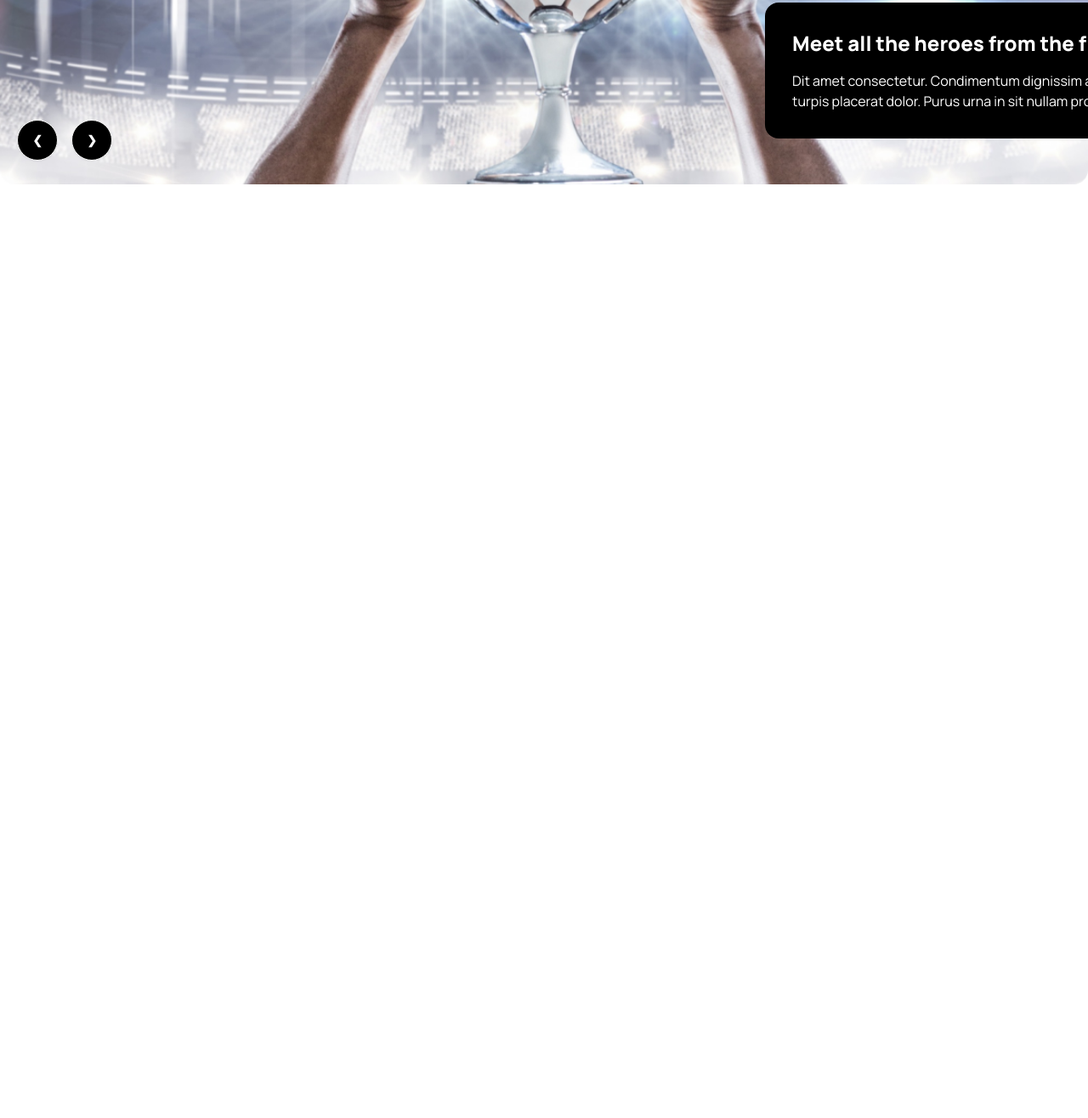
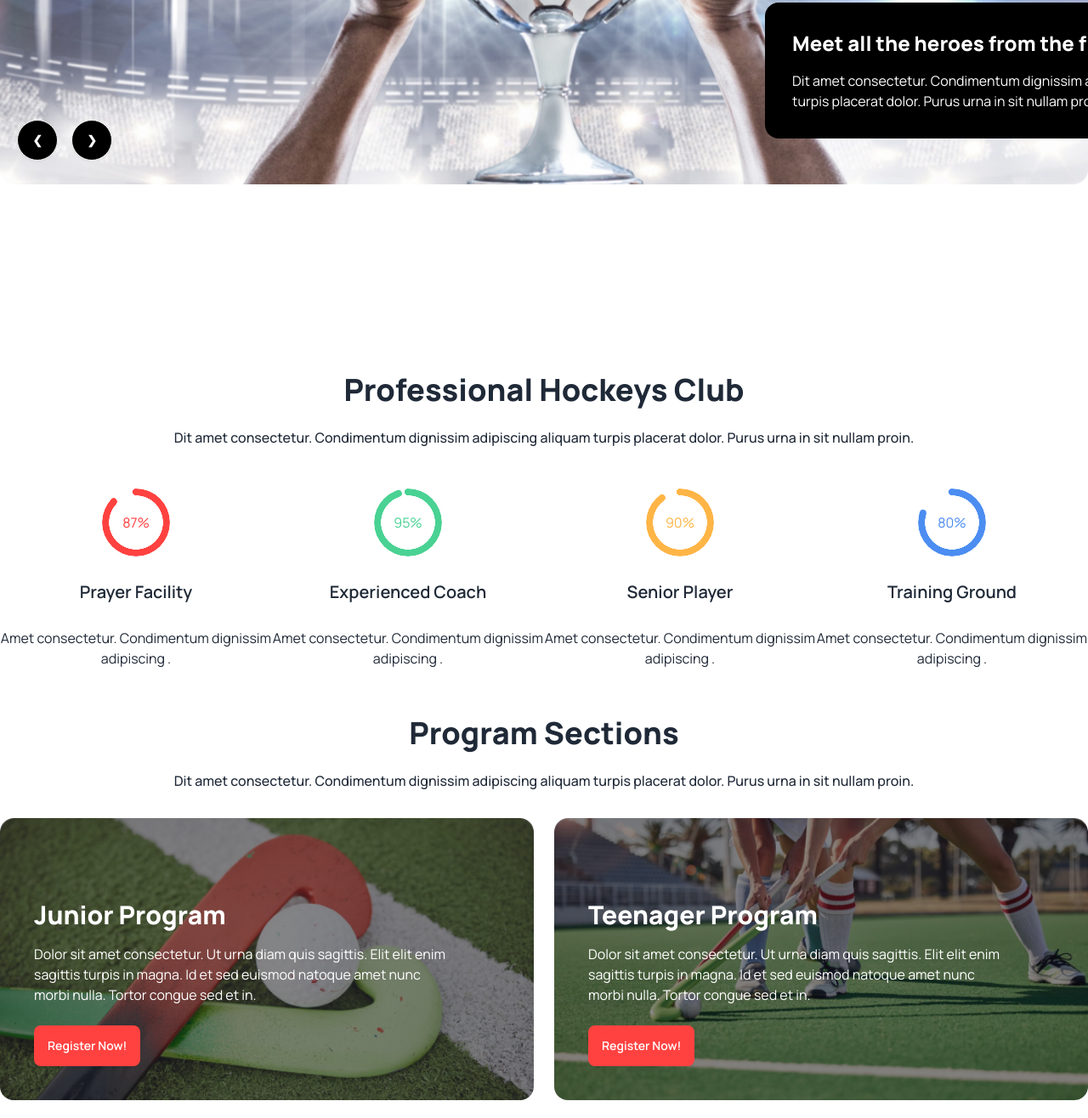
Before and after one commit to Shabbirk167/b9a3-hockeys, a plain HTML site: page index.html in a window 1280 px wide. Shown: the part 549-1865 px from the top of the page at 85% size. Before the commit the page ends 932 px from the top, so only its background shows below. Drawn offline with nearby package versions, Linux system fonts and the light colour scheme.

Commit message:
program section complete

```diff
--- a/index.html
+++ b/index.html
@@ -33,6 +33,9 @@
         /* universal css */
         * {
             font-family: 'Manrope', sans-serif;
+            margin: 0;
+            border: 0;
+            padding: 0;
         }
     </style>
 </head>
@@ -116,10 +119,62 @@
         </div>
     </header>
     <!-- ! main section  -->
-    <main>
+    <main class="container mx-auto">
         <!-- ! Professional Hockeys Club -->
-        <section>
-
+        <section class="text-center my-14">
+            <h1 class="text-4xl font-extrabold">Professional Hockeys Club</h1>
+            <p class="mt-6 mb-8 font-medium">Dit amet consectetur. Condimentum dignissim adipiscing aliquam turpis placerat dolor. Purus urna in sit nullam proin.</p>
+            <div class="flex flex-col lg:flex-row justify-between items-center mt-12">
+                <div class="space-y-7">
+                    <div class="radial-progress text-btn-color" style="--value:87;" role="progressbar">87%</div>
+                    <h4 class="text-xl font-semibold">Prayer Facility</h4>
+                    <p>Amet consectetur. Condimentum dignissim adipiscing .</p>
+                </div>
+                <div class="space-y-7">
+                    <div class="radial-progress text-[#49d293]" style="--value:95;" role="progressbar">95%</div>
+                    <h4 class="text-xl font-semibold">Experienced Coach</h4>
+                    <p>Amet consectetur. Condimentum dignissim adipiscing .</p>
+                </div>
+                <div class="space-y-7">
+                    <div class="radial-progress text-[#ffb546]" style="--value:90;" role="progressbar">90%</div>
+                    <h4 class="text-xl font-semibold">Senior Player</h4>
+                    <p>Amet consectetur. Condimentum dignissim adipiscing .</p>
+                </div>
+                <div class="space-y-7">
+                    <div class="radial-progress text-[#4c8df1]" style="--value:80;" role="progressbar">80%</div>
+                    <h4 class="text-xl font-semibold">Training Ground</h4>
+                    <p>Amet consectetur. Condimentum dignissim adipiscing .</p>
+                </div>
+            </div>
+        </section>
+        <!-- ! Program Sections -->
+        <section class="text-center my-14">
+            <h1 class="text-4xl font-extrabold">Program Sections</h1>
+            <p class="mt-6 mb-8 font-medium">Dit amet consectetur. Condimentum dignissim adipiscing aliquam turpis placerat dolor. Purus urna in sit nullam proin.</p>
+            <!-- ! image -->
+            <div class="text-white grid grid-cols-2 text-left gap-6">
+                <!-- ! 1st image -->
+                <div class="bg-no-repeat bg-cover rounded-2xl pt-24 px-10 pb-10"
+                style="background-image: linear-gradient(180deg, #13131880 100%, #13131880 100%), url(images/2.png);">
+                <h1 class="text-3xl font-extrabold">Junior Program</h1>
+                <p class="mt-4 mb-6 w-[495px]">Dolor sit amet consectetur. Ut urna diam quis sagittis. Elit elit enim sagittis turpis in magna. Id et sed euismod natoque amet nunc morbi nulla. Tortor congue sed et in.</p>
+                <button class="btn bg-btn-color text-white border-0">Register Now!</button>
+                </div>
+                <!-- ! 2nd image -->
+                <div class="bg-no-repeat bg-cover rounded-2xl pt-24 px-10 pb-10"
+                style="background-image: linear-gradient(180deg, #13131880 100%, #13131880 100%), url(images/3.png);">
+                <h1 class="text-3xl font-extrabold">Teenager Program</h1>
+                <p class="mt-4 mb-6 w-[495px]">Dolor sit amet consectetur. Ut urna diam quis sagittis. Elit elit enim sagittis turpis in magna. Id et sed euismod natoque amet nunc morbi nulla. Tortor congue sed et in.</p>
+                <button class="btn bg-btn-color text-white border-0">Register Now!</button>
+                </div>
+                <!-- ! 3ed image -->
+                <div class="bg-no-repeat bg-cover h-fulls rounded-2xl col-span-2 pt-52 pr-[610] pb-10 pl-10"
+                style="background-image: linear-gradient(180deg, #13131880 100%, #13131880 100%), url(images/4.png);">
+                <h1 class="text-3xl font-extrabold">Professional Program</h1>
+                <p class="mt-4 mb-6 w-[520px]">Dolor sit amet consectetur. Ut urna diam quis sagittis. Elit elit enim sagittis turpis in magna. Id et sed euismod natoque amet nunc morbi nulla. Tortor congue sed et in.</p>
+                <button class="btn bg-btn-color text-white border-0">Register Now!</button>
+                </div>
+            </div>
         </section>
     </main>
     <!-- ! footer section -->
```
